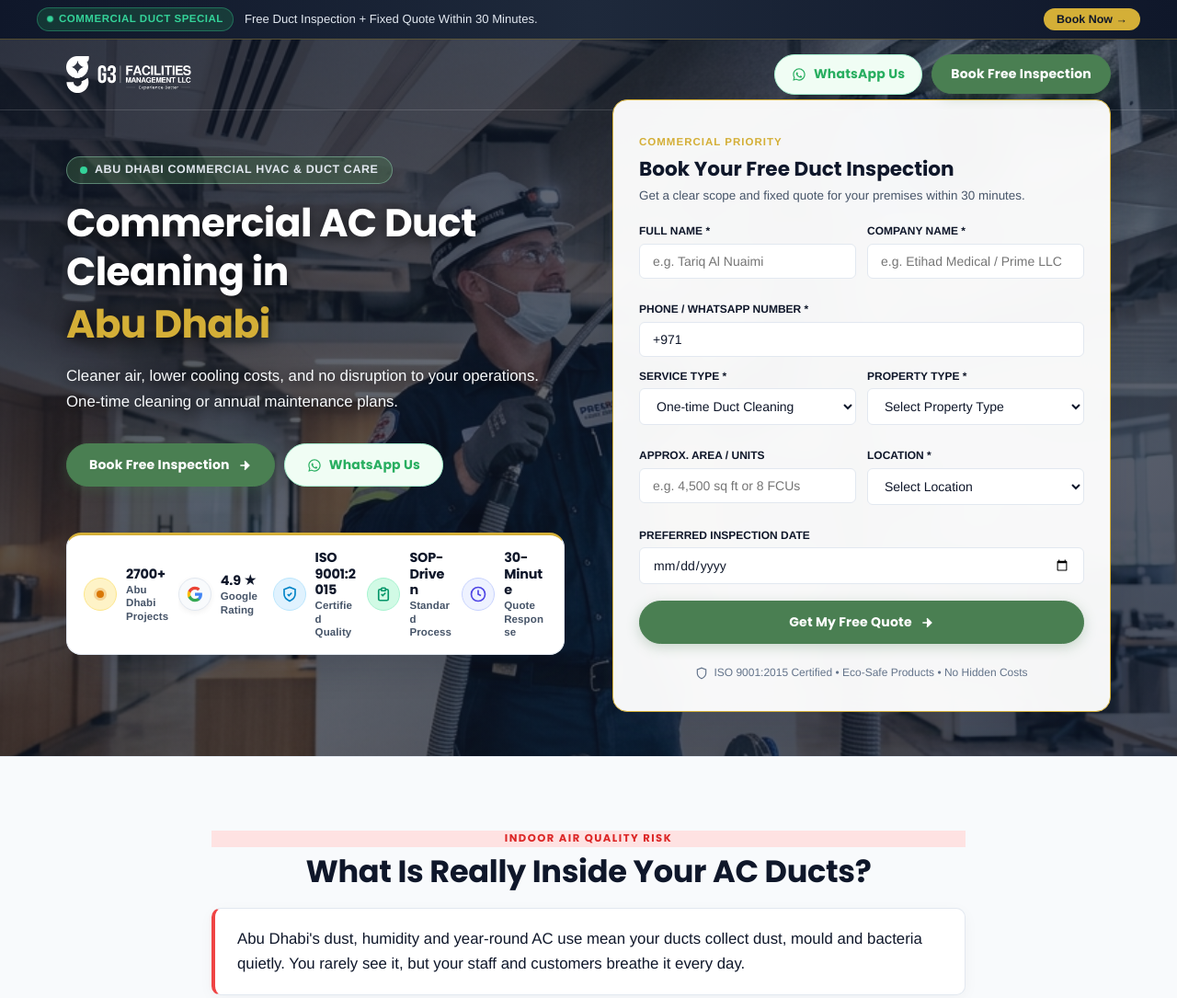
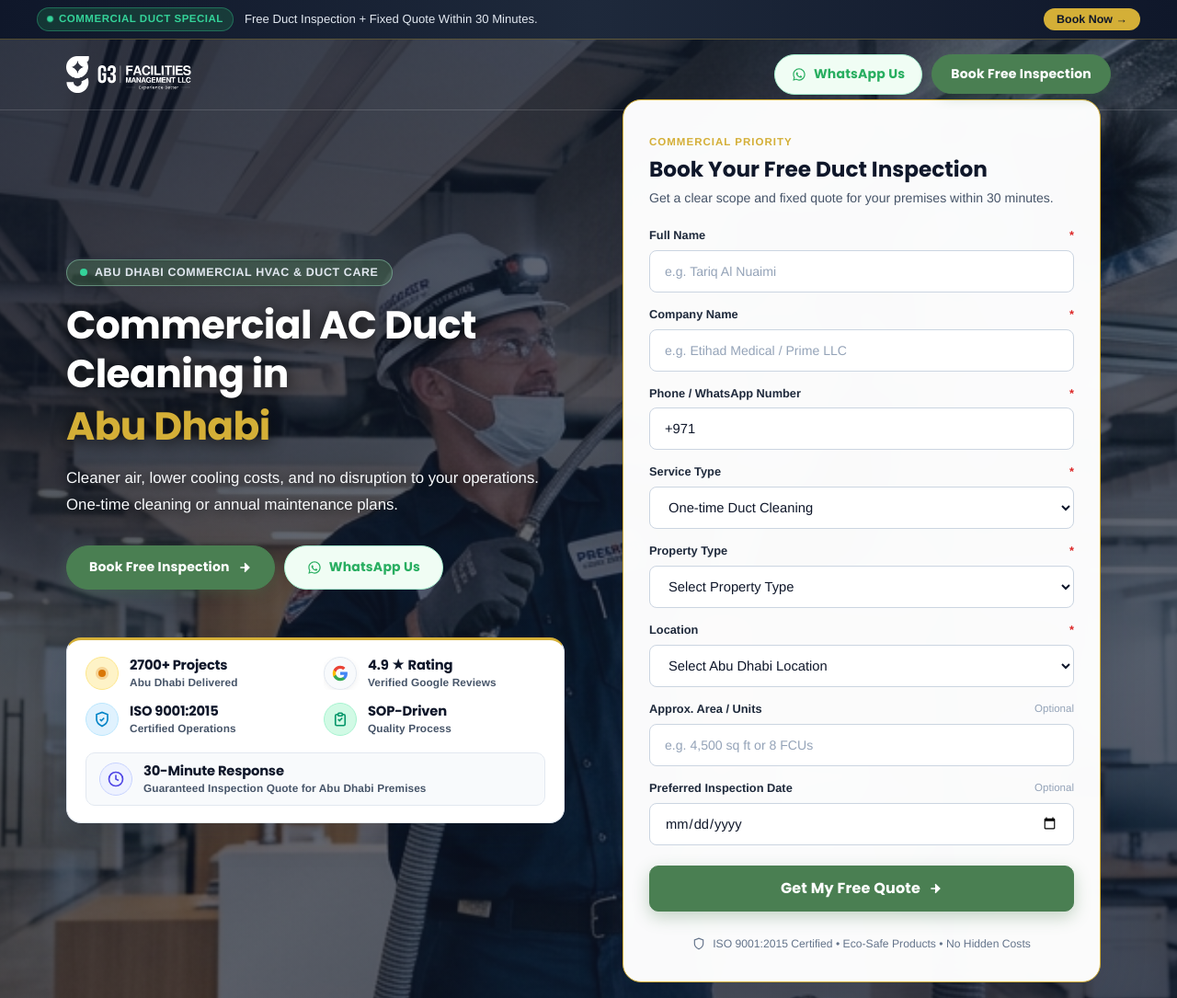
Before and after one commit to Ajuworks96/landingpage, a website built with Vite: page commercial-ac-duct-cleaning.html in a window 1280 px wide. Shown: the top 1085 px of the page at 92% size. Built offline with nearby package versions, Linux system fonts and the light colour scheme.

Commit message:
Fix congested hero form layout and repair trust bar text wrapping

```diff
--- a/commercial-ac-duct-cleaning.html
+++ b/commercial-ac-duct-cleaning.html
@@ -143,16 +143,16 @@
               </a>
             </div>
 
-            <!-- 5-Item Architectural Trust Bar -->
-            <div class="hero-white-trust-panel five-items">
+            <!-- 5-Item Architectural Trust Bar (Spacious 2x2 Grid + Full-Width 5th Item) -->
+            <div class="hero-white-trust-panel commercial-trust-panel">
               <!-- Item 1: 2700+ Projects -->
               <div class="white-trust-item">
                 <div class="trust-icon-badge icon-amber">
                   <span class="pulse-dot"></span>
                 </div>
                 <div class="trust-text-group">
-                  <span class="trust-stat-title">2700+</span>
-                  <span class="trust-stat-sub">Abu Dhabi Projects</span>
+                  <span class="trust-stat-title">2700+ Projects</span>
+                  <span class="trust-stat-sub">Abu Dhabi Delivered</span>
                 </div>
               </div>
 
@@ -162,8 +162,8 @@
                   <svg width="18" height="18" viewBox="0 0 24 24"><path d="M22.56 12.25c0-.78-.07-1.53-.2-2.25H12v4.26h5.92c-.26 1.37-1.04 2.53-2.21 3.31v2.77h3.57c2.08-1.92 3.28-4.74 3.28-8.09z" fill="#4285F4"/><path d="M12 23c2.97 0 5.46-.98 7.28-2.66l-3.57-2.77c-.98.66-2.23 1.06-3.71 1.06-2.86 0-5.29-1.93-6.16-4.53H2.18v2.84C3.99 20.53 7.7 23 12 23z" fill="#34A853"/><path d="M5.84 14.09c-.22-.66-.35-1.36-.35-2.09s.13-1.43.35-2.09V7.06H2.18C1.43 8.55 1 10.22 1 12s.43 3.45 1.18 4.94l2.85-2.22.81-.63z" fill="#FBBC05"/><path d="M12 5.38c1.62 0 3.06.56 4.21 1.64l3.15-3.15C17.45 2.09 14.97 1 12 1 7.7 1 3.99 3.47 2.18 7.06l3.66 2.84c.87-2.6 3.3-4.52 6.16-4.52z" fill="#EA4335"/></svg>
                 </div>
                 <div class="trust-text-group">
-                  <span class="trust-stat-title">4.9 ★</span>
-                  <span class="trust-stat-sub">Google Rating</span>
+                  <span class="trust-stat-title">4.9 ★ Rating</span>
+                  <span class="trust-stat-sub">Verified Google Reviews</span>
                 </div>
               </div>
 
@@ -174,7 +174,7 @@
                 </div>
                 <div class="trust-text-group">
                   <span class="trust-stat-title">ISO 9001:2015</span>
-                  <span class="trust-stat-sub">Certified Quality</span>
+                  <span class="trust-stat-sub">Certified Operations</span>
                 </div>
               </div>
 
@@ -185,33 +185,33 @@
                 </div>
                 <div class="trust-text-group">
                   <span class="trust-stat-title">SOP-Driven</span>
-                  <span class="trust-stat-sub">Standard Process</span>
+                  <span class="trust-stat-sub">Quality Process</span>
                 </div>
               </div>
 
-              <!-- Item 5: 30-Minute Response -->
-              <div class="white-trust-item">
+              <!-- Item 5: 30-Minute Response (Featured Spanning Row) -->
+              <div class="white-trust-item trust-item-featured">
                 <div class="trust-icon-badge" style="background: #EEF2FF; border: 1px solid #C7D2FE; color: #4F46E5;">
                   <svg width="18" height="18" viewBox="0 0 24 24" fill="none" stroke="currentColor" stroke-width="2.2"><circle cx="12" cy="12" r="10"/><polyline points="12 6 12 12 16 14"/></svg>
                 </div>
                 <div class="trust-text-group">
-                  <span class="trust-stat-title">30-Minute</span>
-                  <span class="trust-stat-sub">Quote Response</span>
+                  <span class="trust-stat-title">30-Minute Response</span>
+                  <span class="trust-stat-sub">Guaranteed Inspection Quote for Abu Dhabi Premises</span>
                 </div>
               </div>
             </div>
           </div>
 
-          <!-- Right Column: Hero Commercial Lead Card -->
+          <!-- Right Column: Hero Commercial Lead Card (Spacious, Un-congested, Breathable) -->
           <div class="hero-visual-wrapper">
-            <div class="hero-lead-card">
+            <div class="hero-lead-card commercial-lead-card">
               <div class="lead-card-header">
                 <div class="lead-card-tag">Commercial Priority</div>
                 <h2 class="lead-card-title">Book Your Free Duct Inspection</h2>
                 <p class="lead-card-sub">Get a clear scope and fixed quote for your premises within 30 minutes.</p>
               </div>
 
-              <form class="lead-form hero-form-inline" id="heroInlineForm">
+              <form class="lead-form hero-form-inline commercial-lead-form" id="heroInlineForm">
                 <!-- Hidden Ad Tracking & Timestamp Fields -->
                 <input type="hidden" id="heroGclid" name="gclid" value="">
                 <input type="hidden" id="heroTimestamp" name="timestamp" value="">
@@ -219,26 +219,35 @@
                 <input type="hidden" id="heroUtmMedium" name="utm_medium" value="">
                 <input type="hidden" id="heroUtmCampaign" name="utm_campaign" value="">
 
-                <div class="form-grid" style="display: grid; grid-template-columns: 1fr 1fr; gap: 12px;">
-                  <div class="form-group" style="margin-bottom: 0;">
-                    <label class="form-label" for="heroName">Full Name *</label>
+                <div class="form-group">
+                  <label class="form-label" for="heroName">
+                    <span>Full Name</span>
+                    <span class="required-star">*</span>
+                  </label>
                   <input type="text" id="heroName" name="name" class="form-input" placeholder="e.g. Tariq Al Nuaimi" required>
                 </div>
 
-                  <div class="form-group" style="margin-bottom: 0;">
-                    <label class="form-label" for="heroCompany">Company Name *</label>
+                <div class="form-group">
+                  <label class="form-label" for="heroCompany">
+                    <span>Company Name</span>
+                    <span class="required-star">*</span>
+                  </label>
                   <input type="text" id="heroCompany" name="company" class="form-input" placeholder="e.g. Etihad Medical / Prime LLC" required>
                 </div>
-                </div>
 
-                <div class="form-group" style="margin-top: 12px;">
-                  <label class="form-label" for="heroPhone">Phone / WhatsApp Number *</label>
+                <div class="form-group">
+                  <label class="form-label" for="heroPhone">
+                    <span>Phone / WhatsApp Number</span>
+                    <span class="required-star">*</span>
+                  </label>
                   <input type="tel" id="heroPhone" name="phone" class="form-input" placeholder="+971 50 123 4567" value="+971 " required>
                 </div>
 
-                <div class="form-grid" style="display: grid; grid-template-columns: 1fr 1fr; gap: 12px;">
-                  <div class="form-group" style="margin-bottom: 0;">
-                    <label class="form-label" for="heroService">Service Type *</label>
+                <div class="form-group">
+                  <label class="form-label" for="heroService">
+                    <span>Service Type</span>
+                    <span class="required-star">*</span>
+                  </label>
                   <select id="heroService" name="service" class="form-select" required>
                     <option value="One-time Duct Cleaning" selected>One-time Duct Cleaning</option>
                     <option value="Annual Maintenance Contract (AMC)">Annual Maintenance Contract (AMC)</option>
@@ -246,8 +255,11 @@
                   </select>
                 </div>
 
-                  <div class="form-group" style="margin-bottom: 0;">
-                    <label class="form-label" for="heroPropertyType">Property Type *</label>
+                <div class="form-group">
+                  <label class="form-label" for="heroPropertyType">
+                    <span>Property Type</span>
+                    <span class="required-star">*</span>
+                  </label>
                   <select id="heroPropertyType" name="property_type" class="form-select" required>
                     <option value="" disabled selected>Select Property Type</option>
                     <option value="Office">Office</option>
@@ -260,18 +272,14 @@
                     <option value="Other">Other</option>
                   </select>
                 </div>
-                </div>
 
-                <div class="form-grid" style="display: grid; grid-template-columns: 1fr 1fr; gap: 12px; margin-top: 12px;">
-                  <div class="form-group" style="margin-bottom: 0;">
-                    <label class="form-label" for="heroArea">Approx. Area / Units</label>
-                    <input type="text" id="heroArea" name="approx_area" class="form-input" placeholder="e.g. 4,500 sq ft or 8 FCUs">
-                  </div>
-
-                  <div class="form-group" style="margin-bottom: 0;">
-                    <label class="form-label" for="heroLocation">Location *</label>
+                <div class="form-group">
+                  <label class="form-label" for="heroLocation">
+                    <span>Location</span>
+                    <span class="required-star">*</span>
+                  </label>
                   <select id="heroLocation" name="location" class="form-select" required>
-                      <option value="" disabled selected>Select Location</option>
+                    <option value="" disabled selected>Select Abu Dhabi Location</option>
                     <option value="Abu Dhabi City">Abu Dhabi City</option>
                     <option value="Khalifa City">Khalifa City</option>
                     <option value="Yas Island">Yas Island</option>
@@ -283,14 +291,24 @@
                     <option value="Other">Other</option>
                   </select>
                 </div>
+
+                <div class="form-group">
+                  <label class="form-label" for="heroArea">
+                    <span>Approx. Area / Units</span>
+                    <span class="optional-tag">Optional</span>
+                  </label>
+                  <input type="text" id="heroArea" name="approx_area" class="form-input" placeholder="e.g. 4,500 sq ft or 8 FCUs">
                 </div>
 
-                <div class="form-group" style="margin-top: 12px;">
-                  <label class="form-label" for="heroDate">Preferred Inspection Date</label>
+                <div class="form-group">
+                  <label class="form-label" for="heroDate">
+                    <span>Preferred Inspection Date</span>
+                    <span class="optional-tag">Optional</span>
+                  </label>
                   <input type="date" id="heroDate" name="preferred_date" class="form-input">
                 </div>
 
-                <button type="submit" class="btn btn-gold form-submit-btn" style="width: 100%; margin-top: 6px;">
+                <button type="submit" class="btn btn-gold form-submit-btn">
                   <span>Get My Free Quote</span>
                   <svg class="btn-icon" viewBox="0 0 24 24" fill="none" stroke="currentColor" stroke-width="2.5"><path d="M5 12h14M12 5l7 7-7 7"/></svg>
                 </button>
--- a/src/styles.css
+++ b/src/styles.css
@@ -2626,22 +2626,211 @@ main, header, footer {
 }
 
 /* --------------------------------------------------------------------------
-   Hero 5-Item Trust Panel
+   Hero Commercial Trust Panel (Spacious 2x2 Grid + Full Width 5th Highlight)
    -------------------------------------------------------------------------- */
+.hero-white-trust-panel.commercial-trust-panel,
 .hero-white-trust-panel.five-items {
-  grid-template-columns: repeat(2, 1fr);
-  gap: 12px 10px;
-}
-
-@media (min-width: 640px) {
+  width: 100%;
+  margin-top: 24px;
+  padding: 18px 20px;
+  background: #FFFFFF;
+  border: 1px solid var(--color-border);
+  border-top: 3px solid var(--color-gold);
+  border-radius: var(--radius-lg);
+  box-shadow: 0 14px 36px rgba(15, 23, 42, 0.16);
+  display: grid;
+  grid-template-columns: repeat(2, 1fr) !important;
+  gap: 14px 18px;
+  position: relative;
+  overflow: hidden;
+  transition: all 0.3s cubic-bezier(0.16, 1, 0.3, 1);
+}
+
+.hero-white-trust-panel.commercial-trust-panel .white-trust-item,
+.hero-white-trust-panel.five-items .white-trust-item {
+  display: flex;
+  align-items: center;
+  gap: 12px;
+  min-width: 0;
+}
+
+.hero-white-trust-panel.commercial-trust-panel .trust-stat-title,
+.hero-white-trust-panel.five-items .trust-stat-title {
+  font-family: var(--font-heading);
+  font-weight: 700;
+  font-size: 0.92rem;
+  color: var(--color-obsidian);
+  line-height: 1.25;
+  white-space: nowrap !important;
+  word-break: normal !important;
+  overflow-wrap: normal !important;
+  letter-spacing: -0.2px;
+}
+
+.hero-white-trust-panel.commercial-trust-panel .trust-stat-sub,
+.hero-white-trust-panel.five-items .trust-stat-sub {
+  font-size: 0.74rem;
+  font-weight: 600;
+  color: var(--color-slate);
+  line-height: 1.25;
+  white-space: nowrap !important;
+  word-break: normal !important;
+  overflow-wrap: normal !important;
+  letter-spacing: 0.1px;
+  margin-top: 2px;
+}
+
+/* 5th Item (30-Minute Response) Featured Bar across both columns */
+.hero-white-trust-panel.commercial-trust-panel .white-trust-item.trust-item-featured,
+.hero-white-trust-panel.five-items .white-trust-item:last-child {
+  grid-column: 1 / -1;
+  background: #F8FAFC;
+  border: 1px solid #E2E8F0;
+  border-radius: 10px;
+  padding: 10px 14px;
+  margin-top: 4px;
+}
+
+@media (max-width: 480px) {
+  .hero-white-trust-panel.commercial-trust-panel,
   .hero-white-trust-panel.five-items {
-    grid-template-columns: repeat(3, 1fr);
-  }
-}
-
-@media (min-width: 1024px) {
-  .hero-white-trust-panel.five-items {
-    grid-template-columns: repeat(5, 1fr);
+    grid-template-columns: 1fr !important;
+    padding: 14px 16px;
+    gap: 12px;
+  }
+}
+
+/* --------------------------------------------------------------------------
+   Commercial Lead Form — Spacious, Un-congested, Breathable Layout
+   -------------------------------------------------------------------------- */
+.hero-lead-card.commercial-lead-card {
+  max-width: 520px;
+  width: 100%;
+  margin: 0 auto;
+  padding: 32px 28px;
+  background: rgba(255, 255, 255, 0.98);
+  border: 1.5px solid var(--color-gold);
+  border-radius: 20px;
+  box-shadow: 0 20px 50px rgba(15, 23, 42, 0.18);
+}
+
+.commercial-lead-card .lead-card-header {
+  margin-bottom: 20px;
+}
+
+.commercial-lead-card .lead-card-tag {
+  display: inline-block;
+  font-size: 0.72rem;
+  font-weight: 700;
+  text-transform: uppercase;
+  letter-spacing: 1px;
+  color: var(--color-gold);
+  margin-bottom: 6px;
+}
+
+.commercial-lead-card .lead-card-title {
+  font-family: var(--font-heading);
+  font-size: 1.45rem;
+  font-weight: 700;
+  color: var(--color-obsidian);
+  margin-bottom: 6px;
+  line-height: 1.25;
+}
+
+.commercial-lead-card .lead-card-sub {
+  font-size: 0.88rem;
+  color: var(--color-slate);
+  line-height: 1.5;
+}
+
+.commercial-lead-form {
+  display: flex;
+  flex-direction: column;
+  gap: 14px;
+}
+
+.commercial-lead-form .form-group {
+  display: flex;
+  flex-direction: column;
+  gap: 6px;
+  width: 100%;
+  margin-bottom: 0;
+}
+
+.commercial-lead-form .form-label {
+  font-size: 0.8rem;
+  font-weight: 600;
+  color: #1E293B;
+  text-transform: none;
+  letter-spacing: 0;
+  display: flex;
+  align-items: center;
+  justify-content: space-between;
+}
+
+.commercial-lead-form .form-label .required-star {
+  color: #DC2626;
+  margin-left: 2px;
+}
+
+.commercial-lead-form .form-label .optional-tag {
+  font-size: 0.72rem;
+  color: #94A3B8;
+  font-weight: 400;
+}
+
+.commercial-lead-form .form-input,
+.commercial-lead-form .form-select {
+  width: 100%;
+  height: 46px;
+  padding: 10px 16px;
+  font-size: 0.92rem;
+  color: #0F172A;
+  background: #FFFFFF;
+  border: 1.5px solid #CBD5E1;
+  border-radius: 8px;
+  outline: none;
+  transition: all 0.2s cubic-bezier(0.16, 1, 0.3, 1);
+  box-sizing: border-box;
+}
+
+.commercial-lead-form .form-input::placeholder {
+  color: #94A3B8;
+  font-size: 0.88rem;
+}
+
+.commercial-lead-form .form-input:focus,
+.commercial-lead-form .form-select:focus {
+  border-color: #4A7F52;
+  box-shadow: 0 0 0 3px rgba(74, 127, 82, 0.15);
+}
+
+.commercial-lead-form .form-submit-btn {
+  height: 50px;
+  margin-top: 8px;
+  font-size: 1rem;
+  font-weight: 700;
+  display: flex;
+  align-items: center;
+  justify-content: center;
+  gap: 8px;
+  border-radius: 10px;
+  box-shadow: 0 6px 18px rgba(74, 127, 82, 0.32);
+}
+
+.commercial-lead-form .hero-form-trust-footer {
+  margin-top: 12px;
+  display: flex;
+  align-items: center;
+  justify-content: center;
+  gap: 8px;
+  font-size: 0.76rem;
+  color: #64748B;
+}
+
+@media (max-width: 640px) {
+  .hero-lead-card.commercial-lead-card {
+    padding: 24px 18px;
   }
 }
 
```
Lines whose indentation alone changed are shown as unchanged.
